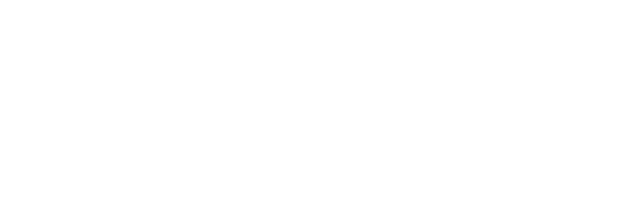
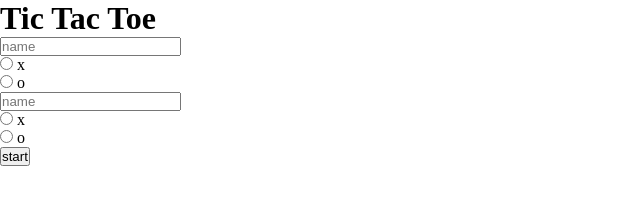
Before and after one commit to heno-s/odin-tic-tac-toe, a website: page index.html in a window 1280 px wide. Shown: the whole page, without its empty margins (0-640 px from the left). Drawn offline with Linux system fonts and the light colour scheme.

Commit message:
Add player setup markup

```diff
--- a/index.html
+++ b/index.html
@@ -11,6 +11,72 @@
         <title>Tic Tac Toe</title>
     </head>
     <body>
+        <header>
+            <h1>Tic Tac Toe</h1>
+        </header>
+
+        <form>
+            <div class="player-setup">
+                <div class="player-name">
+                    <input
+                        type="text"
+                        name="player1Name"
+                        placeholder="name"
+                    />
+                </div>
+                <div class="symbols">
+                    <div class="symbol">
+                        <input
+                            type="radio"
+                            value="x"
+                            id="x1"
+                            name="player1Symbol"
+                        />
+                        <label for="x1">x</label>
+                    </div>
+                    <div class="symbol">
+                        <input
+                            type="radio"
+                            value="o"
+                            id="o1"
+                            name="player1Symbol"
+                        />
+                        <label for="o1">o</label>
+                    </div>
+                </div>
+            </div>
+            <div class="player-setup">
+                <div class="player-name">
+                    <input
+                        type="text"
+                        name="player2Name"
+                        placeholder="name"
+                    />
+                </div>
+                <div class="symbols">
+                    <div class="symbol">
+                        <input
+                            type="radio"
+                            value="x"
+                            id="x2"
+                            name="player2Symbol"
+                        />
+                        <label for="x2">x</label>
+                    </div>
+                    <div class="symbol">
+                        <input
+                            type="radio"
+                            value="o"
+                            id="o2"
+                            name="player2Symbol"
+                        />
+                        <label for="o2">o</label>
+                    </div>
+                </div>
+            </div>
+            <button id="submit">start</button>
+        </form>
+
         <script src="main.js"></script>
     </body>
 </html>
```
